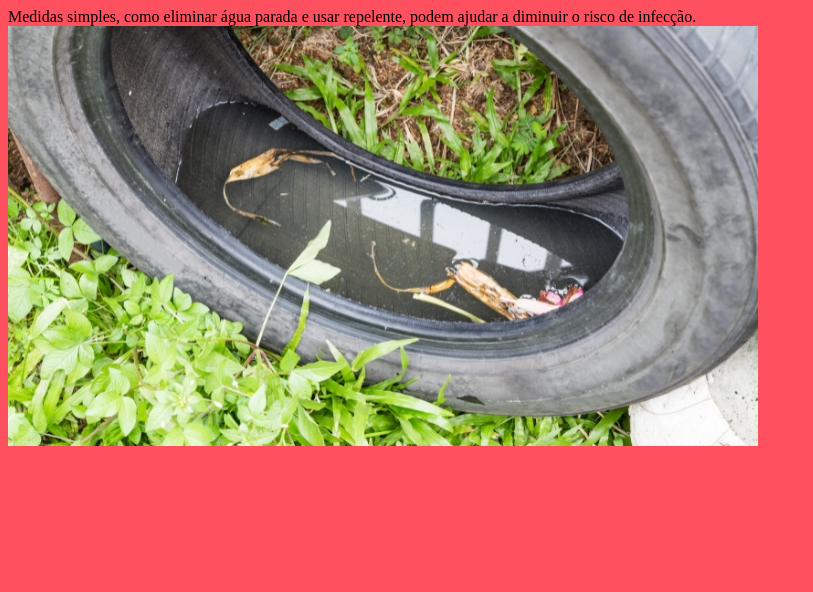
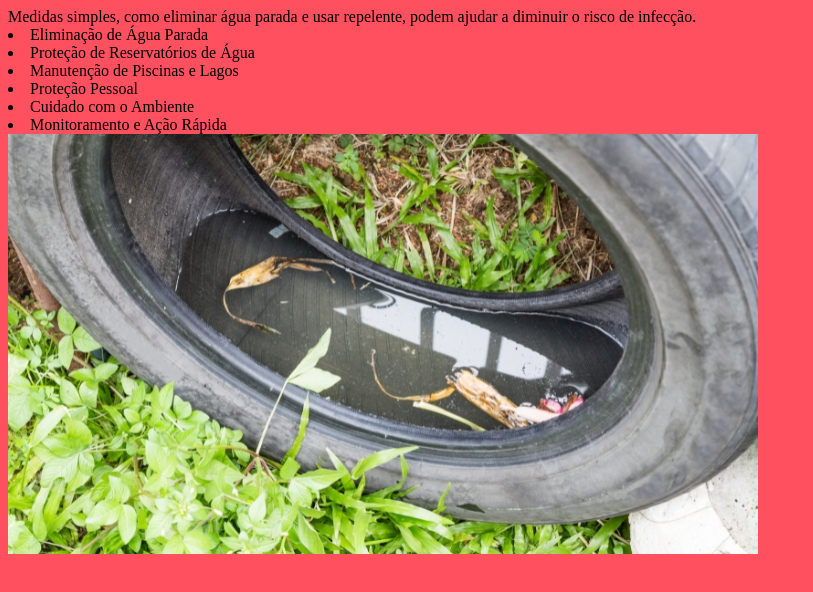
Before and after one commit to hugotravaglia/dengue, a plain HTML site: page index2.html in a window 1280 px wide. Shown: the whole page, without its empty margins (0-813 px from the left). Drawn offline with Linux system fonts and the light colour scheme.

Commit message:
Add files via upload

```diff
--- a/index2.html
+++ b/index2.html
@@ -8,6 +8,12 @@
 </head>
 <body>
     Medidas simples, como eliminar água parada e usar repelente, podem ajudar a diminuir o risco de infecção.
+    <li>  Eliminação de Água Parada</li>
+    <li> Proteção de Reservatórios de Água</li>
+    <li> Manutenção de Piscinas e Lagos</li>
+    <li> Proteção Pessoal</li>
+    <li> Cuidado com o Ambiente</li>
+    <li> Monitoramento e Ação Rápida</li>
     <img src="pneu.jpg" alt="">
 </body>
 </html>
```
Also changed, not shown: index.html (+6 -2 lines).
